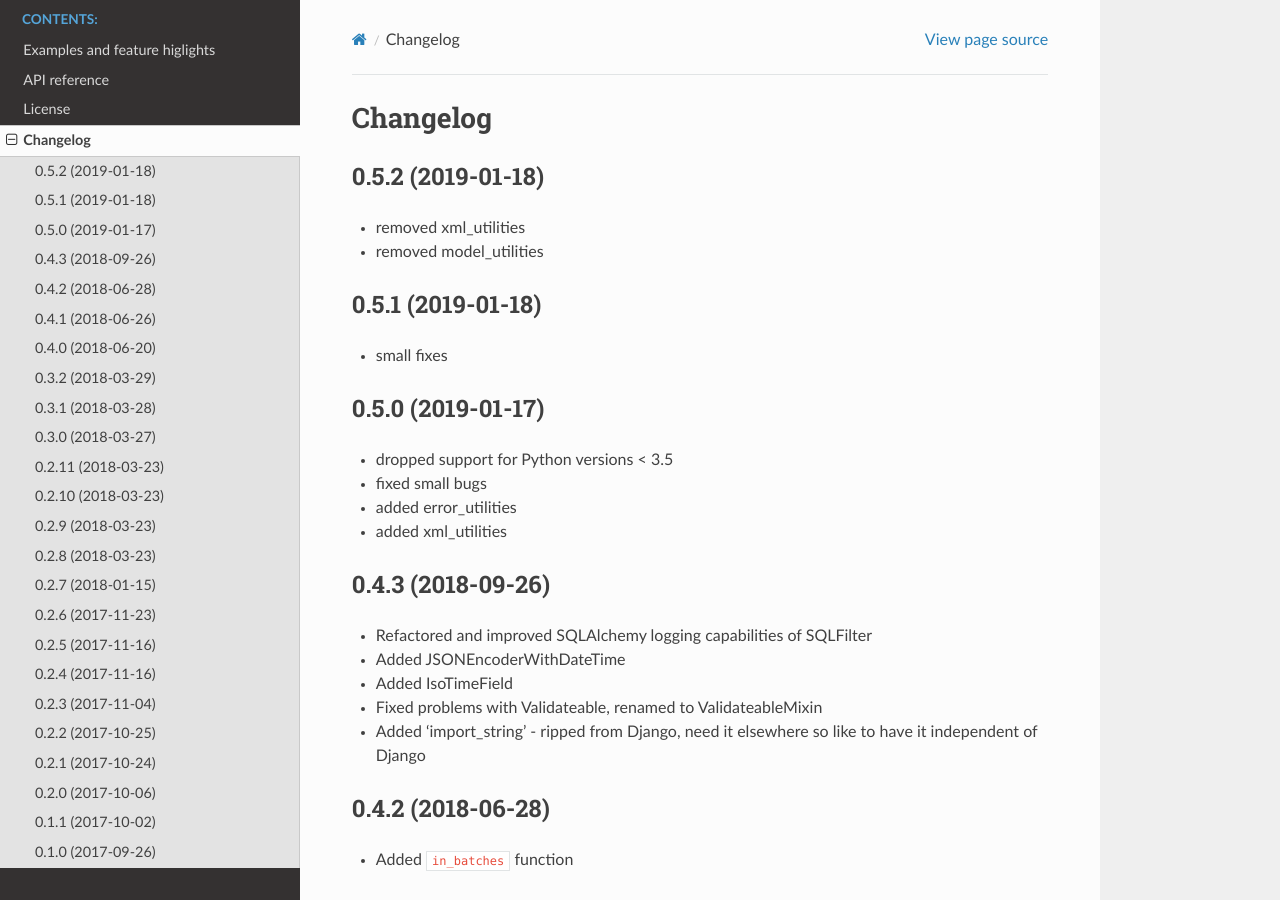
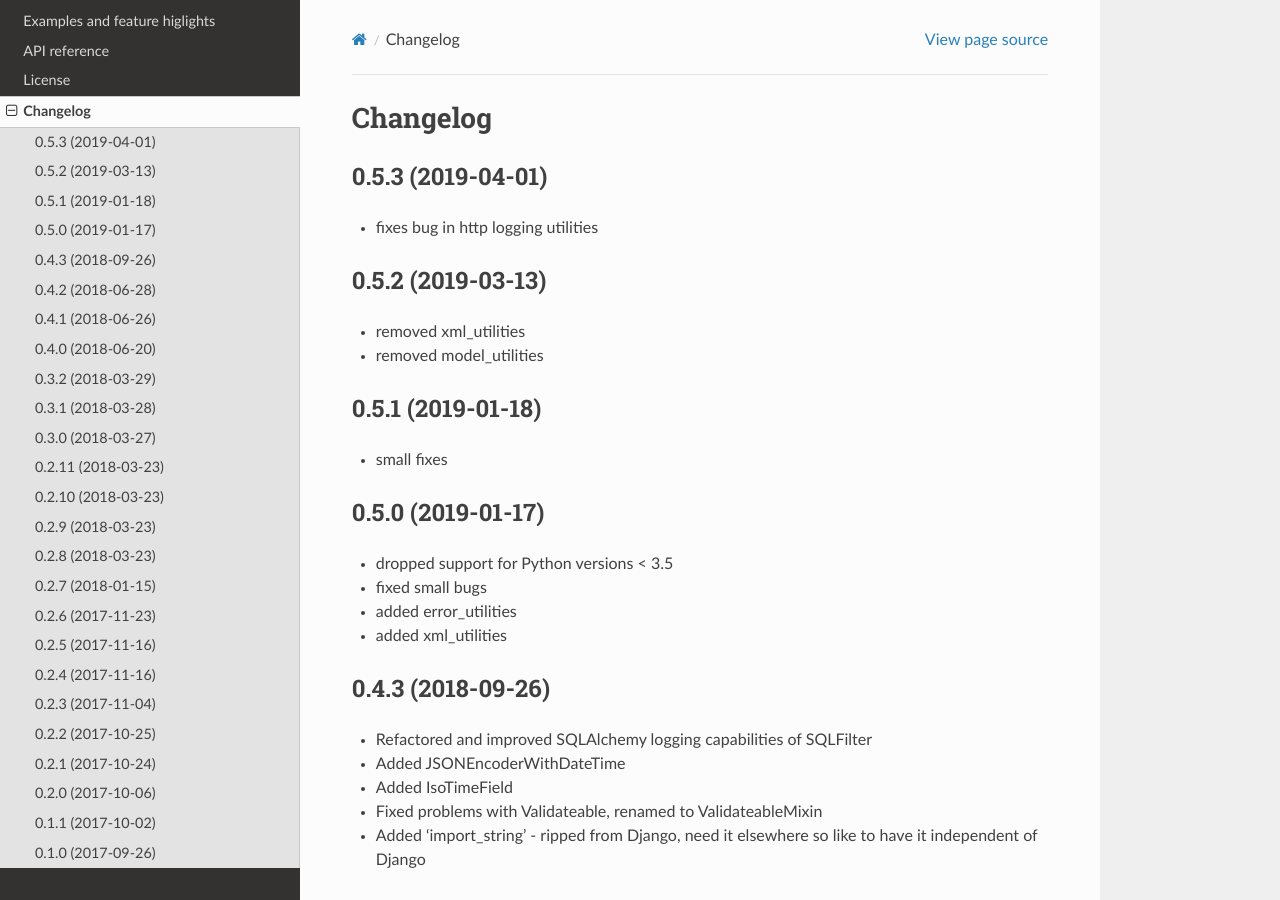
Before and after one commit to tadams42/seveno_pyutil, a Sphinx documentation site: the page built from docs/changelog.rst, in a window 1280 px wide and 900 px high. Built offline with Sphinx 7.4.7 and the Read the Docs theme 2.0.0, drawn with Linux system fonts in a browser that asks for light colours.

Commit message:
Bump version: 0.5.2 → 0.5.3

```diff
--- a/CHANGELOG.md
+++ b/CHANGELOG.md
@@ -1,6 +1,10 @@
 # Changelog
 
-## 0.5.2 (2019-01-18)
+## 0.5.3 (2019-04-01)
+
+- fixes bug in http logging utilities
+
+## 0.5.2 (2019-03-13)
 
 - removed xml_utilities
 - removed model_utilities
--- a/docs/conf.py
+++ b/docs/conf.py
@@ -70,7 +70,7 @@ copyright = ", ".join(str(y) for y in range(2017, datetime.now().year + 1)) + ',
 # |version| and |release|, also used in various other places throughout the
 # built documents.
 #
-version = release = '0.5.2'
+version = release = '0.5.3'
 
 # The language for content autogenerated by Sphinx. Refer to documentation
 # for a list of supported languages.
--- a/setup.cfg
+++ b/setup.cfg
@@ -1,5 +1,5 @@
 [bumpversion]
-current_version = 0.5.2
+current_version = 0.5.3
 
 [bdist_wheel]
 universal = 1
--- a/setup.py
+++ b/setup.py
@@ -26,7 +26,7 @@ def read(*names, **kwargs):
 
 setup(
     name="seveno_pyutil",
-    version='0.5.2',
+    version='0.5.3',
     license='MIT',
     description="Various unsorted Python utilities",
     long_description='%s\n%s' % (
--- a/src/seveno_pyutil/__init__.py
+++ b/src/seveno_pyutil/__init__.py
@@ -1,4 +1,4 @@
-__version__ = "0.5.2"
+__version__ = "0.5.3"
 
 import logging
 
```
